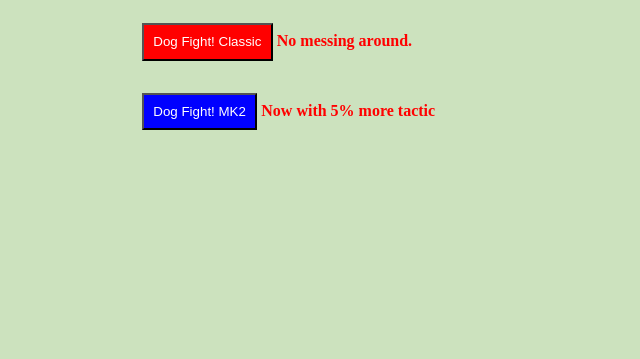
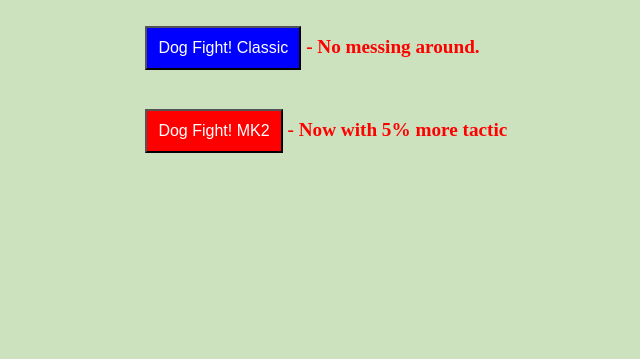
Before and after one commit to TristanMalloch/Dog-Fight, a plain HTML site: page index.html in a window 1280 px wide. Shown: the part 441-800 px from the top of the page, without its empty margins (329-969 px from the left). Drawn offline with Linux system fonts and the light colour scheme.

Commit message:
Change index style

```diff
--- a/index.html
+++ b/index.html
@@ -42,16 +42,19 @@ li {
 	padding: 1em;
 	display: inline-block;
 	float: left;
+	font-size: 1.2em;
 }
 
 #dogFightClassicButton {
-	background-color: red;
+	font-size: 16px;
+	background-color: blue;
 	color: white;
 	padding: 0.7em;
 }
 
 #dogFightMK2Button {
-	background-color: blue;
+	font-size: 16px;
+	background-color: red;
 	color: white;
 	padding: 0.7em;
 }
@@ -123,10 +126,10 @@ text-rendering: optimizeSpeed;
 		<h1>Choose Dog Fight Version</h1>
 		<ul>
 			<li><button id="dogFightClassicButton" onclick="window.location.href='Dog_Fight_Classic.html';">Dog Fight! Classic</button>
-			<label for="dogFightClassicButton">No messing around.</label>
+			<label for="dogFightClassicButton"> - No messing around.</label>
 			</li>
 			<li><button id="dogFightMK2Button" onclick="window.location.href='DogFightMK2.html';">Dog Fight! MK2</button>
-			<label for="dogFightMK2Button">Now with 5% more tactic</label>
+			<label for="dogFightMK2Button"> - Now with 5% more tactic</label>
 			</li>
 		</ul>
 
```
